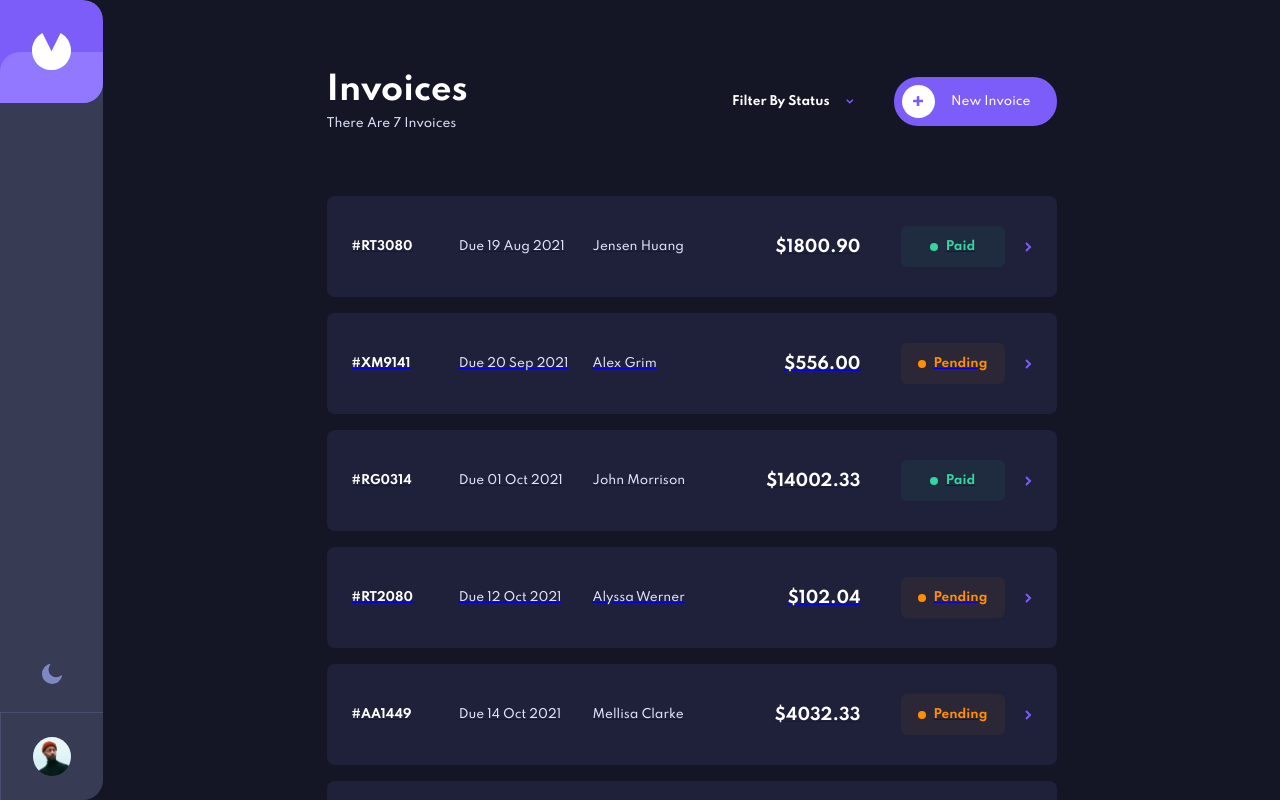
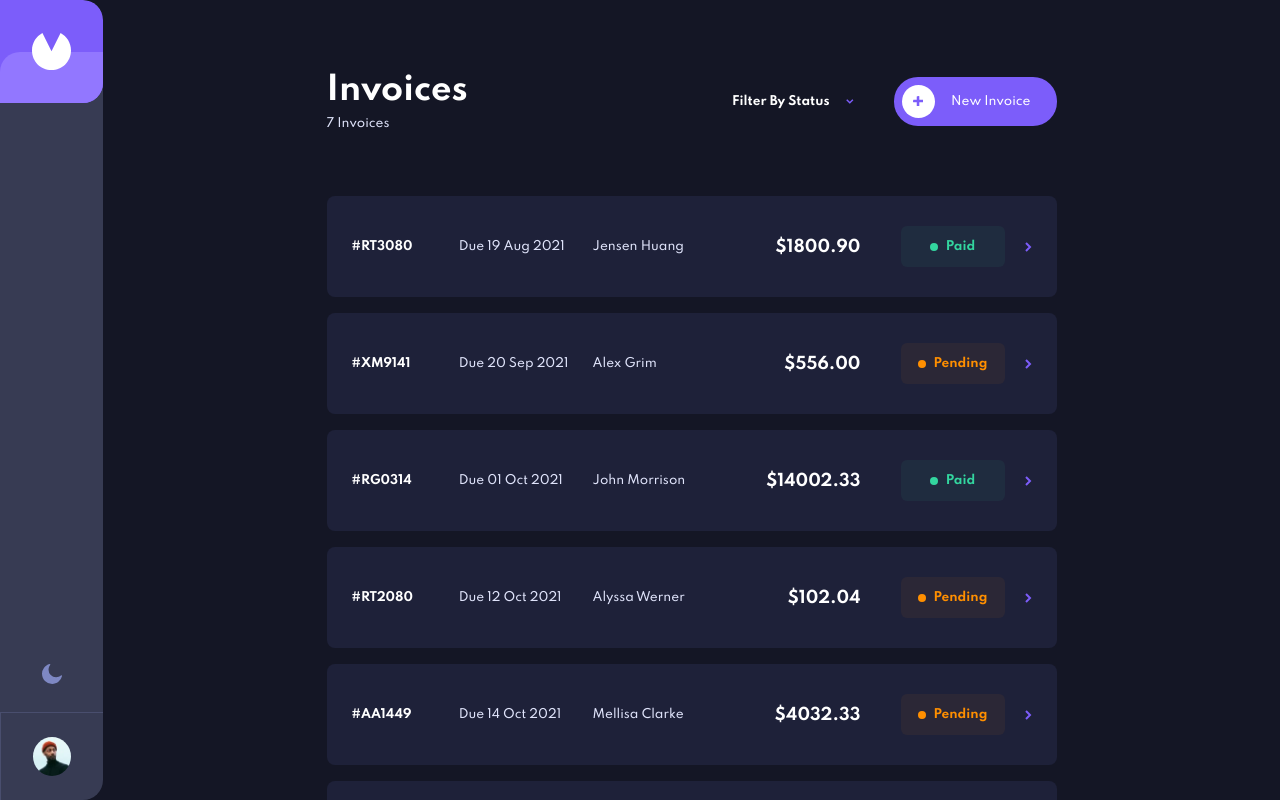
Before and after one commit to leomacode/invoice-app, a React (Create React App) app: page / in a window 1280 px wide. Shown: the top 800 px of the page. Built offline with nearby package versions, Linux system fonts and the light colour scheme.

Commit message:
add react context to manage the search terns

```diff
--- /dev/null
+++ b/src/Contexts/SearchTermsContext.js
@@ -0,0 +1,3 @@
+import { createContext } from "react";
+
+export const SearchTermsContext = createContext({});
--- /dev/null
+++ b/src/Contexts/index.js
@@ -0,0 +1 @@
+export { SearchTermsContext } from "./SearchTermsContext";
--- a/src/components/ActionBar/ActionBar.js
+++ b/src/components/ActionBar/ActionBar.js
@@ -1,15 +1,13 @@
 import React from "react";
 import "./actionBar.css";
 import { FilterDropDown, AddNewButton } from "..";
-import useStore from "../../store";
 
-function ActionBar() {
-  const invoices = useStore((state) => state.invoices);
+function ActionBar({ invoices }) {
   return (
     <div className="action-bar flex">
       <div className="action-bar-title capitalize">
         <h1 className="action-bar-title-text h1-text">invoices</h1>
-        <p className="body-1-text">There are {invoices.length} invoices</p>
+        <p className="body-1-text">{invoices.length} invoices</p>
       </div>
       <FilterDropDown />
       <AddNewButton />
--- a/src/components/DropDownOption/DropDownOption.js
+++ b/src/components/DropDownOption/DropDownOption.js
@@ -1,8 +1,19 @@
-import React from "react";
+import React, { useContext } from "react";
 import "./dropDownOption.css";
+import { SearchTermsContext } from "../../Contexts";
+function DropDownOption({ name }) {
+  const { terms, setTerms } = useContext(SearchTermsContext);
 
-function DropDownOption({ name }) {
-  const handleClick = (e) => {};
+  const handleClick = () => {
+    let searchTerms = terms;
+    if (searchTerms.includes(name)) {
+      searchTerms = searchTerms.filter((term) => !(term === name));
+    } else {
+      searchTerms.push(name);
+      searchTerms = [...searchTerms];
+    }
+    setTerms(searchTerms);
+  };
 
   return (
     <div className="drop-down-option flex">
--- a/src/components/InvoiceItem/invoiceItem.css
+++ b/src/components/InvoiceItem/invoiceItem.css
@@ -9,6 +9,13 @@
     "invoice-item-payment-due invoice-item-status"
     "invoice-item-total invoice-item-status";
 }
+
+.invoice-item,
+.invoice-item:active,
+.invoice-item:visited {
+  text-decoration: none;
+}
+
 .invoice-item-id {
   grid-area: invoice-item-id;
   /* first column gap */
@@ -105,7 +112,4 @@
     border: 1px solid var(--clr-purple);
     cursor: pointer;
   }
-  .invoice-item:active {
-    text-decoration: none;
-  }
 }
--- a/src/index.css
+++ b/src/index.css
@@ -214,6 +214,7 @@ html {
 
 .main {
   background: var(--clr-bg);
+  min-height: 100vh;
 }
 
 @media (min-width: 720px) {
--- a/src/pages/Invoices/Invoices.js
+++ b/src/pages/Invoices/Invoices.js
@@ -1,16 +1,30 @@
-import React from "react";
+import React, { useState, useEffect } from "react";
 import "./invoices.css";
 import { ActionBar, InvoiceItem } from "../../components";
 import useStore from "../../store";
+import { SearchTermsContext } from "../../Contexts";
 
 function Invoices() {
-  const invoices = useStore((state) => state.invoices);
+  const [invoices, setInvoices] = useState(useStore((state) => state.invoices));
+  const [displayItems, setDisplayItems] = useState(invoices);
+  const [terms, setTerms] = useState([]);
+
+  useEffect(() => {
+    if (terms.length) {
+      const items = invoices.filter(({ status }) => terms.includes(status));
+      setDisplayItems(items);
+    } else {
+      setDisplayItems(invoices);
+    }
+  }, [terms]);
 
   return (
     <div className="invoices container">
-      <ActionBar />
+      <SearchTermsContext.Provider value={{ invoices, terms, setTerms }}>
+        <ActionBar invoices={invoices} />
+      </SearchTermsContext.Provider>
       <div className="invoice-items-cantainer flex">
-        {invoices.map(({ id, paymentDue, total, clientName, status }) => (
+        {displayItems.map(({ id, paymentDue, total, clientName, status }) => (
           <InvoiceItem
             key={id}
             id={id}
--- a/src/store.js
+++ b/src/store.js
@@ -3,6 +3,8 @@ import create from "zustand";
 
 const useStore = create((set) => ({
   invoices: data,
+  searchTerms: [],
+  updateSearchTerms: (newTerms) => set(() => ({ searchItems: newTerms })),
 }));
 
 export default useStore;
```
